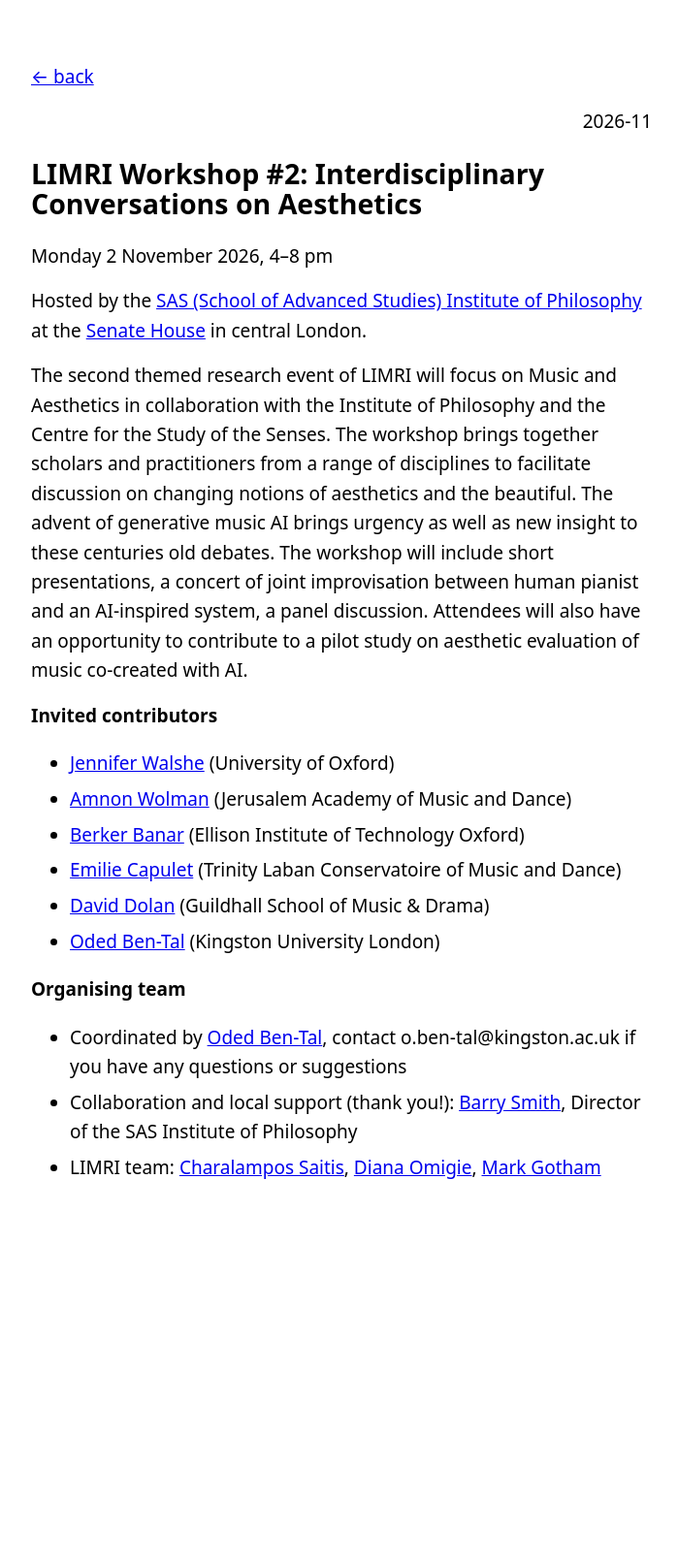
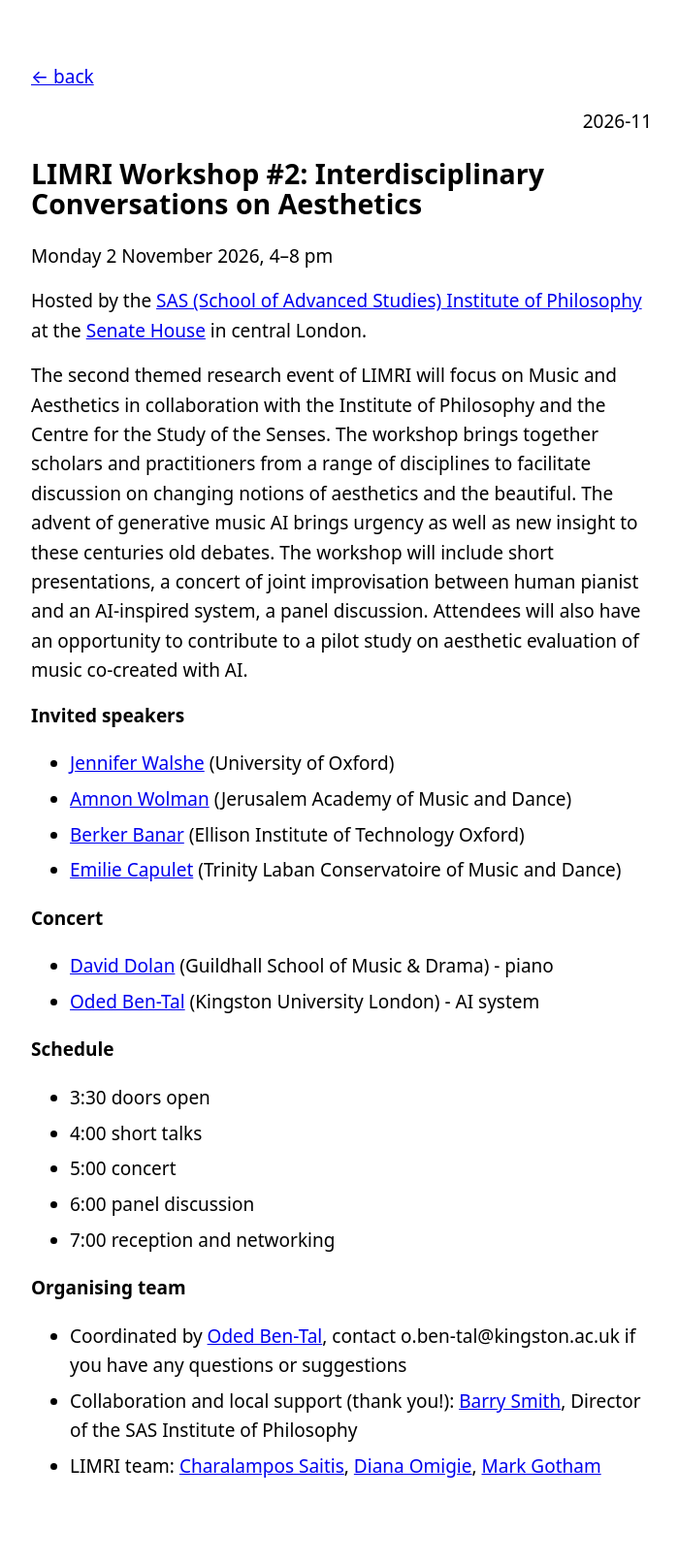
Before and after one commit to dmrn-limri/dmrn-limri.github.io, a Jekyll site: the page built from _posts/2026-11-02-workshop-aesthetics.md, in a window 1280 px wide. Shown: the whole page at 97% size, without its empty margins (288-987 px from the left). Built offline with Jekyll 4.4.1, drawn with Linux system fonts in a browser that asks for light colours; before the commit the page ends 1303 px from its top, so only the background shows below that.

Commit message:
Update 2026-11-02-workshop-aesthetics.md

```diff
--- a/_posts/2026-11-02-workshop-aesthetics.md
+++ b/_posts/2026-11-02-workshop-aesthetics.md
@@ -10,15 +10,24 @@ Hosted by the [SAS (School of Advanced Studies) Institute of Philosophy](https:/
 
 The second themed research event of LIMRI will focus on Music and Aesthetics in collaboration with the Institute of Philosophy and the Centre for the Study of the Senses. The workshop brings together scholars and practitioners from a range of disciplines to facilitate discussion on changing notions of aesthetics and the beautiful. The advent of generative music AI brings urgency as well as new insight to these centuries old debates. The workshop will include short presentations, a concert of joint improvisation between human pianist and an AI-inspired system, a panel discussion. Attendees will also have an opportunity to contribute to a pilot study on aesthetic evaluation of music co-created with AI.
 
-**Invited contributors**
+**Invited speakers**
 * [Jennifer Walshe](https://milker.org/jenniferwalshebiography) (University of Oxford)
 * [Amnon Wolman](https://www.amnonwolman.org/about) (Jerusalem Academy of Music and Dance)
 * [Berker Banar](https://scholar.google.com/citations?hl=en&user=OeRqkrUAAAAJ&view_op=list_works&sortby=pubdate) (Ellison Institute of Technology Oxford)
 * [Emilie Capulet](https://www.emiliecapulet.com/) (Trinity Laban Conservatoire of Music and Dance)
-* [David Dolan](https://www.gsmd.ac.uk/staff/professor-david-dolan) (Guildhall School of Music & Drama)
-* [Oded Ben-Tal](https://obental.wixsite.com/main) (Kingston University London)
+
+**Concert**
+* [David Dolan](https://www.gsmd.ac.uk/staff/professor-david-dolan) (Guildhall School of Music & Drama) - piano
+* [Oded Ben-Tal](https://www.kingston.ac.uk/about/staff/dr-oded-ben-tal) (Kingston University London) - AI system
+
+**Schedule**
+* 3:30 doors open
+* 4:00 short talks
+* 5:00 concert
+* 6:00 panel discussion
+* 7:00 reception and networking
 
 **Organising team**
-* Coordinated by [Oded Ben-Tal](https://obental.wixsite.com/main), contact o.ben-tal@kingston.ac.uk if you have any questions or suggestions
+* Coordinated by [Oded Ben-Tal](https://www.kingston.ac.uk/about/staff/dr-oded-ben-tal), contact o.ben-tal@kingston.ac.uk if you have any questions or suggestions
 * Collaboration and local support (thank you!): [Barry Smith](https://barrycsmith.wordpress.com/), Director of the SAS Institute of Philosophy
 * LIMRI team: [Charalampos Saitis](https://www.seresearch.qmul.ac.uk/cmai/people/csaitis/), [Diana Omigie](https://www.gold.ac.uk/mind-body-society/people/omigie/), [Mark Gotham](https://www.kcl.ac.uk/people/mark-gotham)
```
